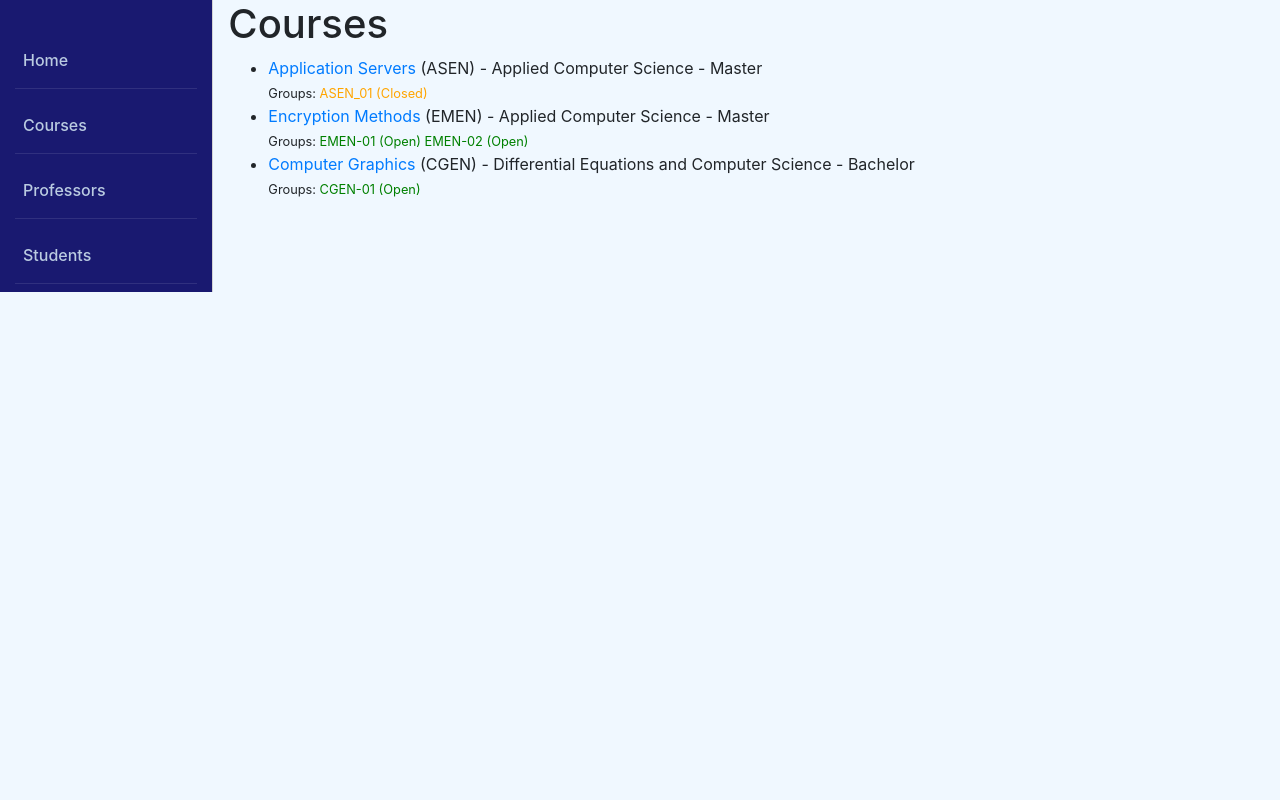
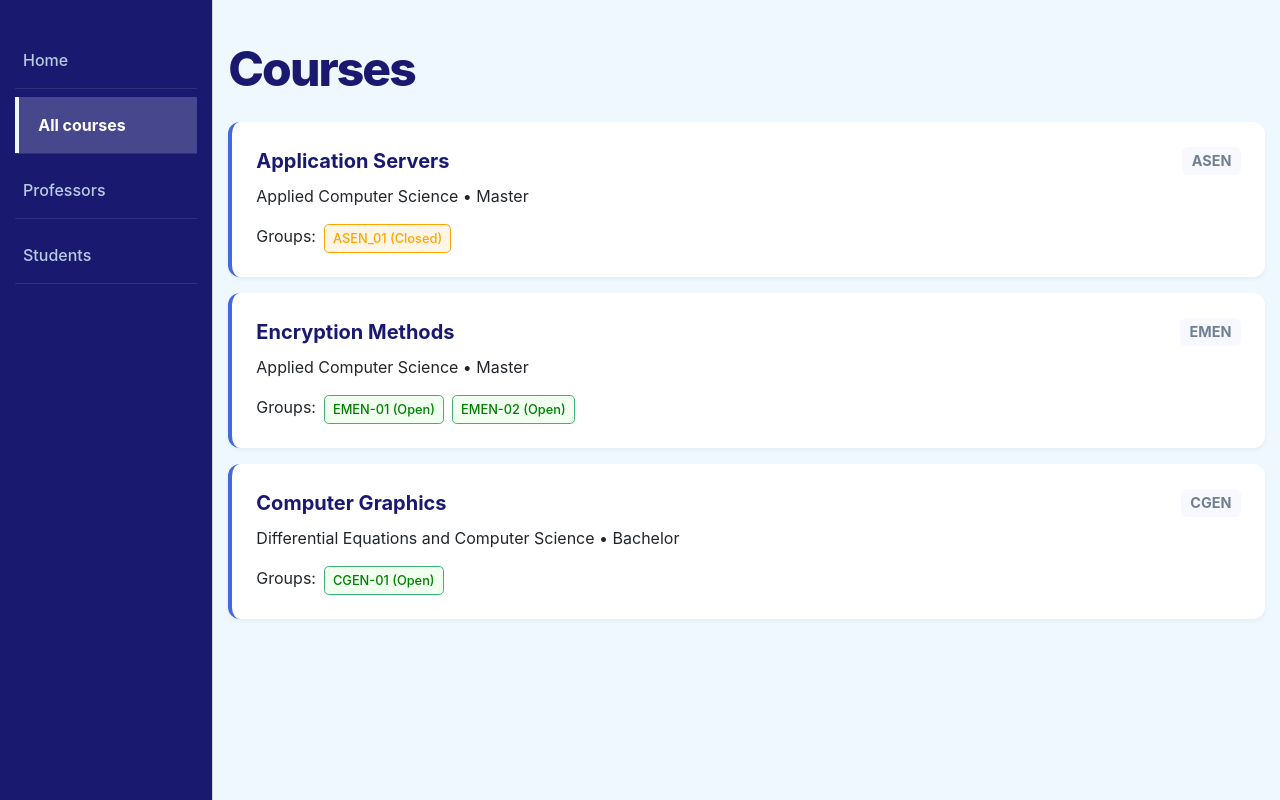
Before and after one commit to celcg/UniversityRegister, a Django app: page /catalog/courses/ in a window 1280 px wide. Run offline with Django 5.2, Linux system fonts and the light colour scheme; data comes from the database, SQL or seed files in the repository; both versions use the stored data as it was after the commit.

Commit message:
css for courses profesors

```diff
--- /dev/null
+++ b/universityregister/catalog/static/css/courses.css
@@ -0,0 +1,88 @@
+/* 1. COURSE LIST CONTAINER */
+.course-container {
+    /* rem units ensure spacing is relative to the user's font size */
+    margin-top: 1.5rem;
+}
+
+/* 2. COURSE CARD DESIGN */
+.course-card {
+    background-color: White;
+    padding: 1.5rem;
+    margin-bottom: 1rem;
+    border-radius: 0.75rem;
+    /* A bold indicator line on the left to highlight the entry */
+    border-left: 0.3rem solid RoyalBlue;
+    box-shadow: 0 0.125rem 0.25rem rgba(0, 0, 0, 0.05);
+
+    /* TRANSITION: Animates the card movement when the mouse enters/leaves */
+    transition: transform 0.2s ease-out;
+}
+
+.course-card:hover {
+    /* Slides the card 0.5rem to the right to show it is selected */
+    transform: translateX(0.5rem);
+}
+
+/* 3. TEXT AND TITLES */
+.course-header {
+    /* Flexbox aligns the title to the left and the code to the right */
+    display: flex;
+    justify-content: space-between;
+    align-items: center;
+    margin-bottom: 0.5rem;
+}
+
+.course-title {
+    font-size: 1.25rem;
+    font-weight: bold;
+    color: MidnightBlue;
+    text-decoration: none;
+    transition: color 0.2s ease;
+}
+
+.course-title:hover {
+    color: RoyalBlue;
+}
+
+.course-code {
+    font-size: 0.9rem;
+    color: SlateGray;
+    font-weight: bold;
+    background-color: GhostWhite;
+    padding: 0.2rem 0.6rem;
+    border-radius: 0.4rem;
+}
+
+/* 4. STATUS BADGES FOR GROUPS */
+.group-section {
+    display: flex;
+    flex-wrap: wrap;
+    gap: 0.5rem;
+    margin-top: 1rem;
+}
+
+.status-badge {
+    font-size: 0.8rem;
+    padding: 0.25rem 0.5rem;
+    border-radius: 0.3rem;
+    font-weight: 500;
+}
+
+/* Specific colors using names as requested */
+.status-badge.open {
+    background-color: Honeydew;
+    color: Green;
+    border: 0.05rem solid MediumSeaGreen;
+}
+
+.status-badge.full {
+    background-color: MistyRose;
+    color: Red;
+    border: 0.05rem solid LightCoral;
+}
+
+.status-badge.closed {
+    background-color: OldLace;
+    color: Orange;
+    border: 0.05rem solid Orange;
+}
--- a/universityregister/catalog/static/css/styles.css
+++ b/universityregister/catalog/static/css/styles.css
@@ -37,7 +37,7 @@ body {
     padding: 1rem 0.5rem;
     font-weight: 500;
     /* TRANSITION: Smooths out color changes and movement when hovering.
-       Lasts 0.2 seconds with a standard 'ease' timing. */
+       Lasts 0.2 seconds wisth a standard 'ease' timing. */
     transition: all 0.2s ease;
 }
 
--- a/universityregister/catalog/templates/base_generic.html
+++ b/universityregister/catalog/templates/base_generic.html
@@ -2,7 +2,7 @@
 <html lang="en">
 
 <head>
-  {% block title %}<title>Local Library</title>{% endblock %}
+  {% block title %}<title>University Register</title>{% endblock %}
   <meta charset="utf-8">
   <meta name="viewport" content="width=device-width, initial-scale=1">
   <link rel="stylesheet" href="https://cdn.jsdelivr.net/npm/bootstrap@4.5.3/dist/css/bootstrap.min.css"
@@ -10,30 +10,40 @@
   <!-- Add additional CSS in static file -->
   {% load static %}
   <link rel="stylesheet" href="{% static 'css/styles.css' %}">
+  {% block extra_css %}{% endblock %}
 </head>
 
-<body>
-  <div class="container-fluid">
-    <div class="row">
+<body class="vh-100">
+  <div class="container-fluid h-100">
+    <div class="row h-100">
       <div class="col-sm-2">
         {% block sidebar %}
         <ul class="sidebar-nav">
           <li>
-            <a href="{% url 'index' %}"> Home </a>
+
+            <a href="{% url 'index' %}" class="{% if request.path == '/catalog/' %}active{% endif %}">
+              Home
+            </a>
           </li>
           <li>
-            <a href="{% url 'courses' %}"> Courses </a>
+            <a href="{% url 'courses' %}" class="{% if '/courses/' in request.path %}active{% endif %}">
+              All courses
+            </a>
           </li>
           <li>
-            <a href="{% url 'professors' %}"> Professors </a>
+            <a href="{% url 'professors' %}" class="{% if '/professors/' in request.path %}active{% endif %}">
+              Professors
+            </a>
           </li>
           <li>
-            <a href="{% url 'students' %}"> Students </a>
+            <a href="{% url 'students' %}" class="{% if '/students/' in request.path %}active{% endif %}">
+              Students
+            </a>
           </li>
         </ul>
         {% endblock %}
       </div>
-      <div class="col-sm-10 ">{% block content %}{% endblock %}</div>
+      <div class="col-sm-10 h-100 overflow-auto">{% block content %}{% endblock %}</div>
     </div>
   </div>
 </body>
--- a/universityregister/catalog/templates/catalog/course_list.html
+++ b/universityregister/catalog/templates/catalog/course_list.html
@@ -1,52 +1,44 @@
 {% extends "base_generic.html" %}
-
+{% load static %}
+{% block extra_css %}
+  <link rel="stylesheet" href="{% static 'css/courses.css' %}">
+{% endblock %}
 {% block content %}
-  <h1>Courses</h1>
+  <h1 class="main-title">Courses</h1>
 
   {% if course_list %}
-    <ul>
+    <div class="course-container">
       {% for course in course_list %}
-        <li>
-          <a href="{{ course.get_absolute_url }}">
+        <div class="course-card">
+          <div class="course-header">
+            <a href="{{ course.get_absolute_url }}" class="course-title">
               {{ course.title }}
             </a>
+            <span class="course-code">{{ course.course_code }}</span>
+          </div>
 
-          ({{ course.course_code }})
-          - {{ course.department }}
-          - {{ course.academic_level }}
+          <p class="course-info">
+            {{ course.department }} • {{ course.academic_level }}
+          </p>
 
-          <br>
-
+          <div class="group-section">
+            <span class="group-label">Groups:</span>
             {% with open_groups=course.class_groups.all %}
               {% if open_groups %}
-              <small>
-                Groups:
                 {% for group in open_groups %}
-                  {% if group.status == 'OPEN' %}
-                    <span style="color:green;">
-                      {{ group.class_id }} (Open)
+                  <span class="status-badge {{ group.status|lower }}">
+                    {{ group.class_id }} ({{ group.status|title }})
                   </span>
-                  {% elif group.status == 'FULL' %}
-                    <span style="color:red;">
-                      {{ group.class_id }} (Full)
-                    </span>
+                {% endfor %}
               {% else %}
-                    <span style="color:orange;">
-                      {{ group.class_id }} (Closed)
-                    </span>
-                  {% endif %}
-                {% endfor %}
-              </small>
-            {% else %}
-              <small>No groups available</small>
+                <span class="no-groups">No groups available</span>
               {% endif %}
             {% endwith %}
-
-        </li>
+          </div>
+        </div>
       {% endfor %}
-    </ul>
+    </div>
   {% else %}
     <p>No courses available.</p>
   {% endif %}
-
 {% endblock %}
--- a/universityregister/catalog/templates/catalog/student_detail.html
+++ b/universityregister/catalog/templates/catalog/student_detail.html
@@ -2,7 +2,7 @@
 
 {% block content %}
 
-  <h1>{{ student.first_name }} {{ student.last_name }}</h1>
+  <h1 class="main-title">{{ student.first_name }} {{ student.last_name }}</h1>
 
   <p><strong>Student ID:</strong> {{ student.student_id }}</p>
   <p><strong>Enrollment Year:</strong> {{ student.enrollment_year }}</p>
--- a/universityregister/catalog/templates/catalog/student_list.html
+++ b/universityregister/catalog/templates/catalog/student_list.html
@@ -2,7 +2,7 @@
 
 {% block content %}
 
-  <h1>Students</h1>
+  <h1 class="main-title">Students</h1>
 
   {% if student_list %}
     <ul>
```
Also changed, not shown: universityregister/catalog/static/css/course_detail.css (added, +72 -0 lines), universityregister/catalog/static/css/professor_detail.css (added, +69 -0 lines), universityregister/catalog/static/css/professors.css (added, +70 -0 lines), universityregister/catalog/templates/catalog/course_detail.html (+41 -20 lines), universityregister/catalog/templates/catalog/profesor_detail.html (+25 -19 lines), universityregister/catalog/templates/catalog/profesor_list.html (+22 -10 lines), universityregister/db.sqlite3. Lines whose indentation alone changed are shown as unchanged.
